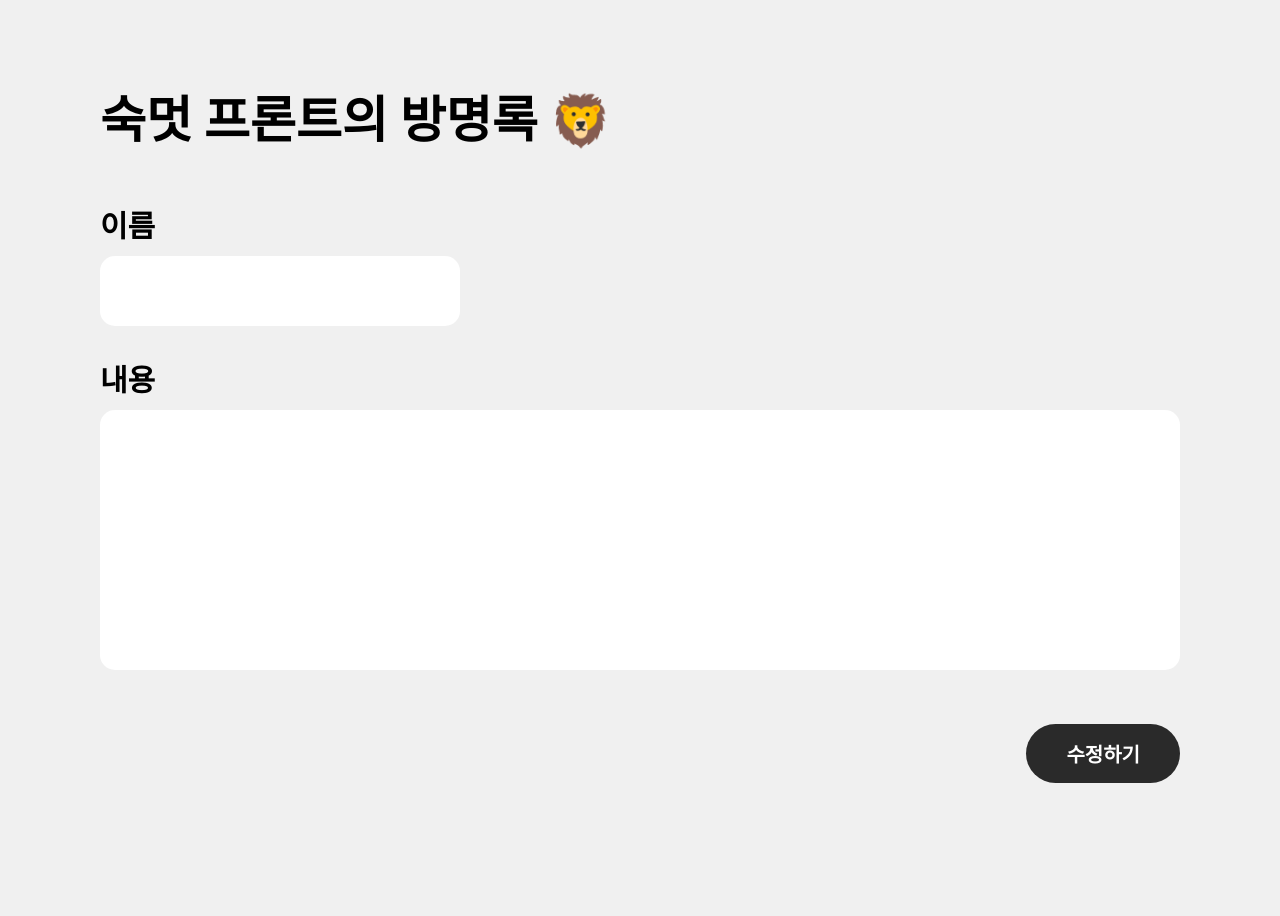
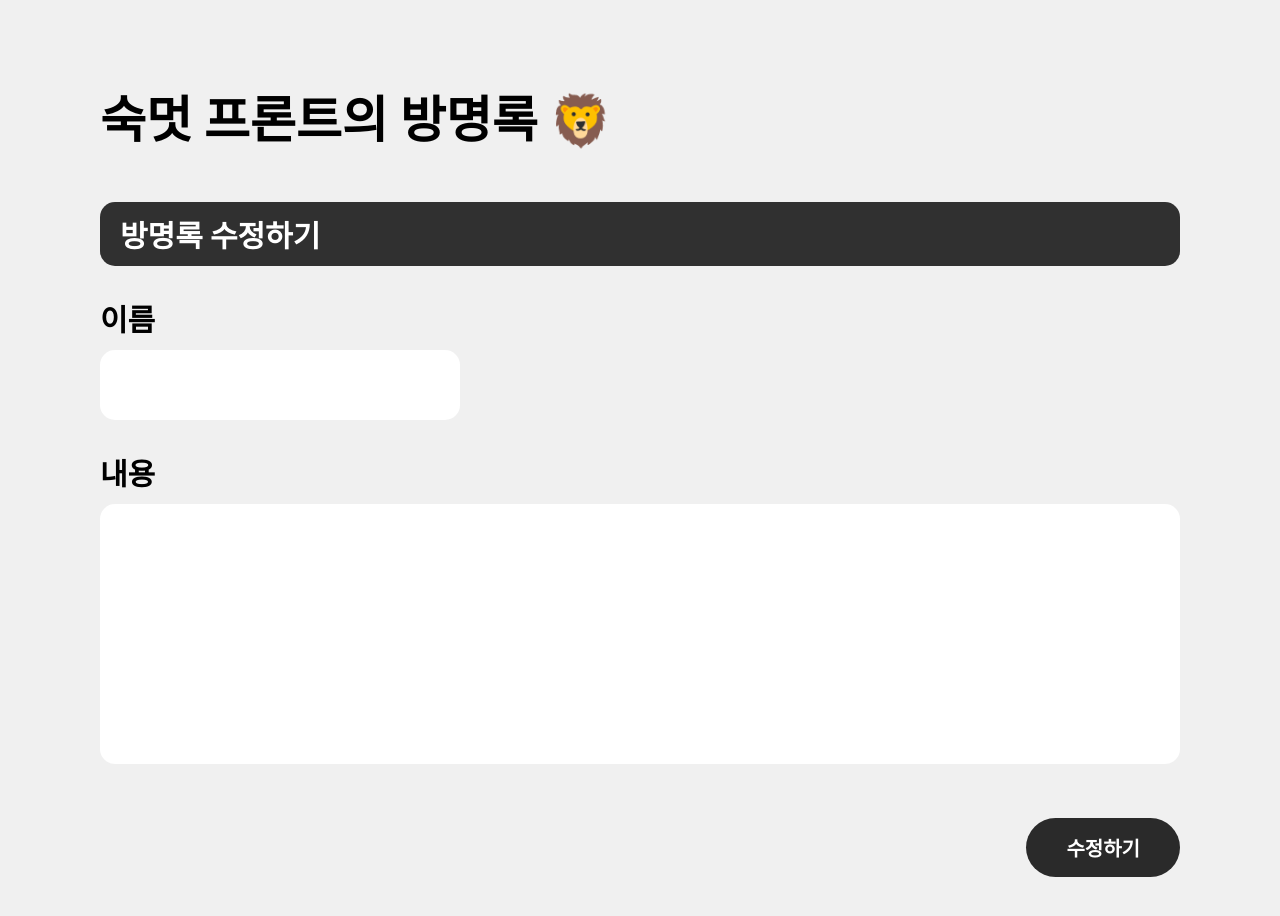
Before and after one commit to Likelion-at-SMWU-12th/SeongYunJung, a React (Create React App) app in the folder hw_frontend_week06/: page /modify/1 in a window 1280 px wide. Shown: the top 916 px of the page. Built offline with nearby package versions, Linux system fonts and the light colour scheme; no server answers.

Commit message:
[Add] 방명록 작성, 수정 구분title 추가(#37)

```diff
--- a/hw_frontend_week06/src/components/Button.jsx
+++ b/hw_frontend_week06/src/components/Button.jsx
@@ -22,5 +22,6 @@ const ButtonBox = styled.button`
   font-size: ${(props) => props.fontSize || "20px"};
   &:hover {
     background-color: #f0873e;
+    transition: ease-in-out 300ms;
   }
 `;
--- a/hw_frontend_week06/src/components/Comment.jsx
+++ b/hw_frontend_week06/src/components/Comment.jsx
@@ -54,6 +54,7 @@ const CommentBox = styled.div`
     color: #f0873e;
     box-shadow: 0 0 10px rgba(238, 110, 67, 0.727);
     background-color: #fef5f0;
+    transition: ease-in-out 300ms;
     > span {
       color: #ffcca8;
     }
--- a/hw_frontend_week06/src/pages/CommentPage.js
+++ b/hw_frontend_week06/src/pages/CommentPage.js
@@ -24,7 +24,7 @@ const Wrapper = styled.div`
 const CommentWrapper = styled.div`
   margin-top: 50px;
   display: grid;
-  grid-template-columns: repeat(3, 21vw);
+  grid-template-columns: repeat(3, 20vw);
   justify-content: space-between;
   padding: 0 100px 0 0;
 `;
--- a/hw_frontend_week06/src/pages/ModifyPage.js
+++ b/hw_frontend_week06/src/pages/ModifyPage.js
@@ -51,6 +51,7 @@ const ModifyPage = () => {
 
   return (
     <Wrapper>
+      <Title>방명록 수정하기</Title>
       <InputTitle>이름</InputTitle>
       <StyledInput value={author} onChange={onChangeAuthor} />
       <InputTitle>내용</InputTitle>
@@ -68,6 +69,18 @@ const Wrapper = styled.div`
   margin-top: 50px;
   //padding: 0 100px 0 0;
 `;
+
+const Title = styled.div`
+  background-color: rgba(0, 0, 0, 0.8);
+  padding: 10px 20px;
+  border-radius: 15px;
+  color: white;
+  /* text-align: center; */
+  font-size: 30px;
+  font-weight: 700;
+  margin-bottom: 30px;
+`;
+
 const InputTitle = styled.div`
   font-size: 30px;
   font-weight: 700;
--- a/hw_frontend_week06/src/pages/WritePage.js
+++ b/hw_frontend_week06/src/pages/WritePage.js
@@ -35,6 +35,7 @@ const WritePage = () => {
   };
   return (
     <Wrapper>
+      <Title>방명록 작성하기</Title>
       <InputTitle>이름</InputTitle>
       <StyledInput
         placeholder="이름을 입력해주세요."
@@ -60,6 +61,18 @@ const Wrapper = styled.div`
   margin-top: 50px;
   //padding: 0 100px 0 0;
 `;
+
+const Title = styled.div`
+  background-color: rgba(0, 0, 0, 0.8);
+  padding: 10px 20px;
+  border-radius: 15px;
+  color: white;
+  /* text-align: center; */
+  font-size: 30px;
+  font-weight: 700;
+  margin-bottom: 30px;
+`;
+
 const InputTitle = styled.div`
   font-size: 30px;
   font-weight: 700;
```
